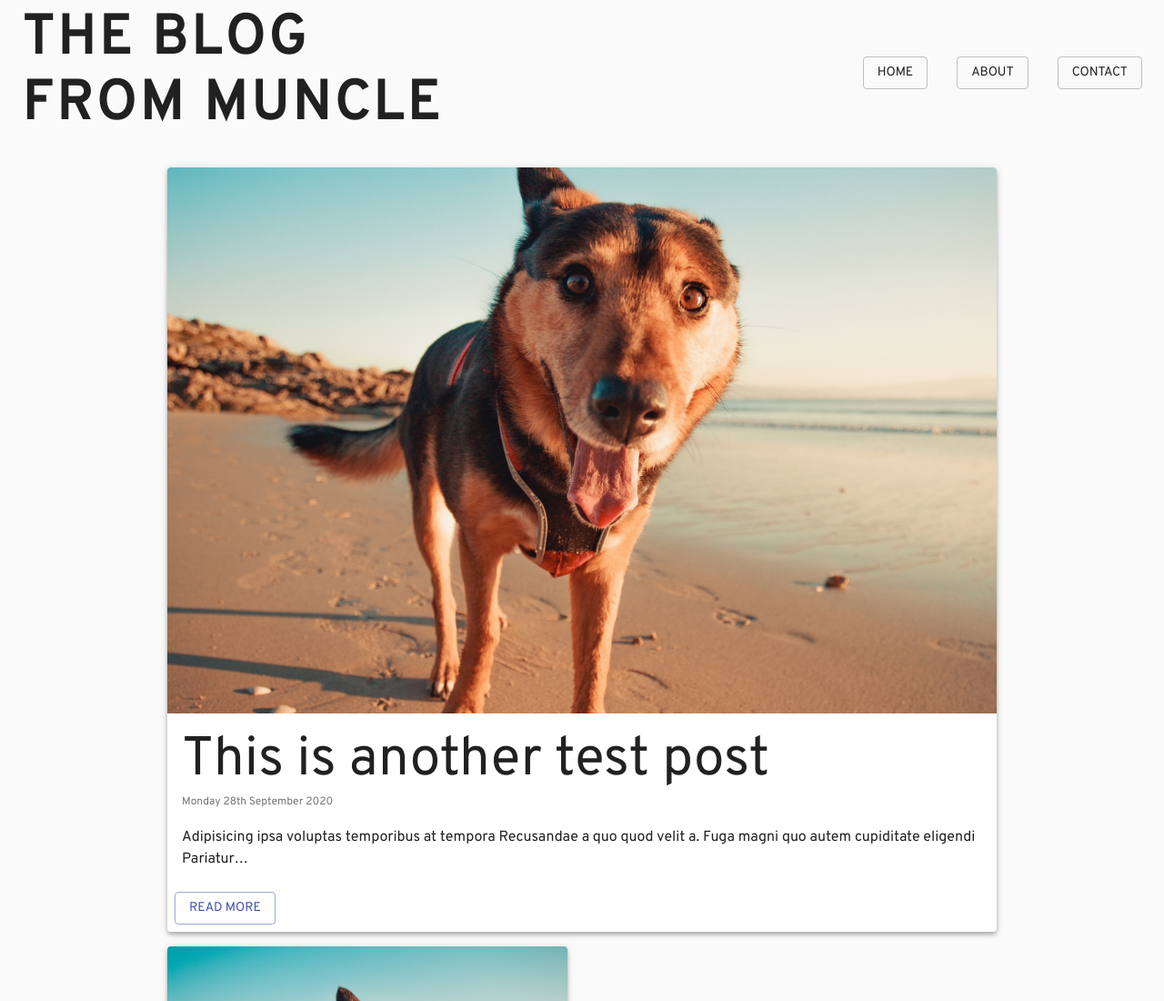
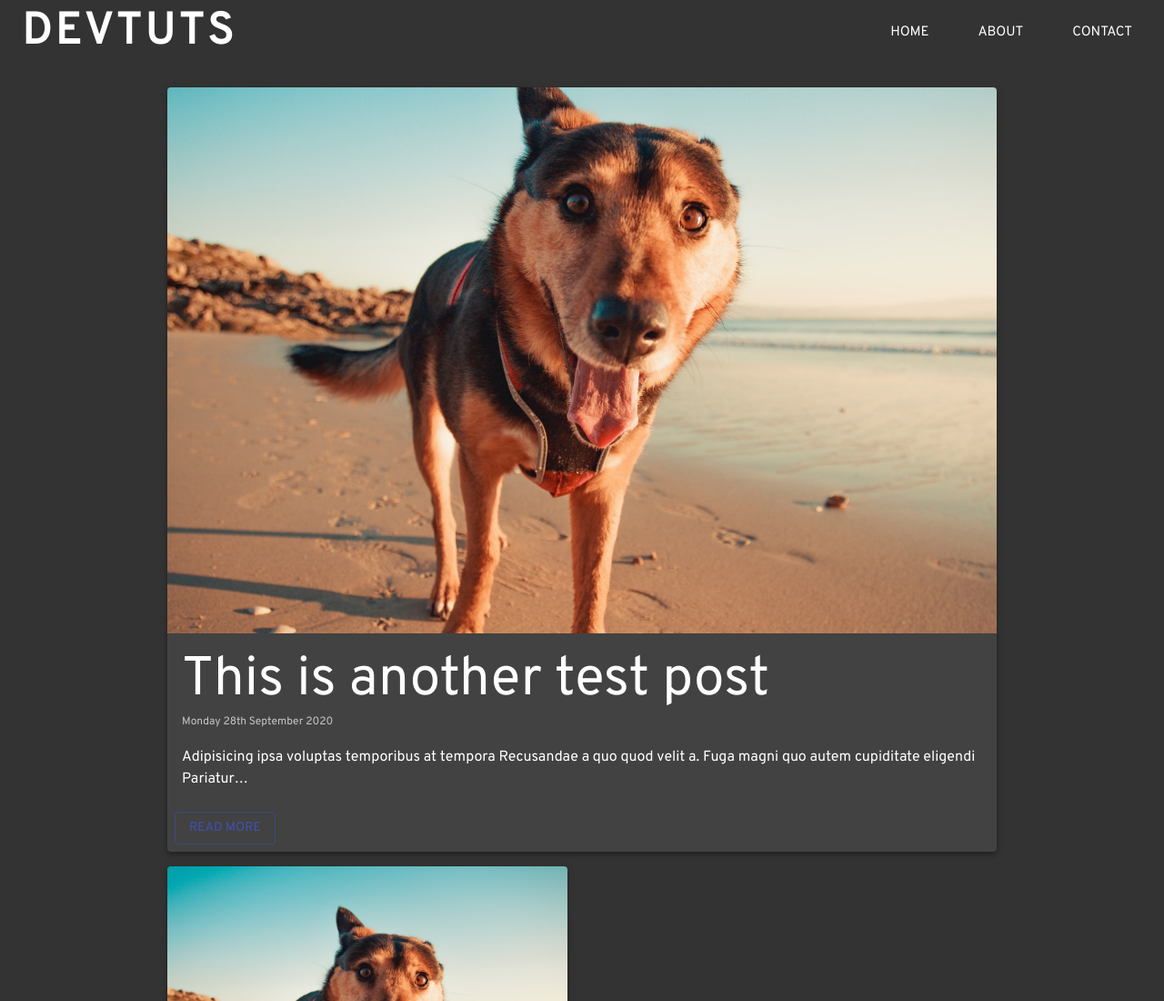
Before and after one commit to dandroos/project-muncle, a Gatsby site: page / in a window 1280 px wide. Shown: the top 1100 px of the page at 91% size. Built offline with nearby package versions, Linux system fonts and the light colour scheme; Gatsby itself is replaced by a stand-in of ours.

Commit message:
Autogit: 05-12-2020 16:09

```diff
--- a/gatsby-config.js
+++ b/gatsby-config.js
@@ -1,7 +1,7 @@
 module.exports = {
   siteMetadata: {
-    title: `The Blog from Muncle`,
-    description: `One man's ramblings, waffles and nonsense about web development, dogs, music, mental health and random tosh!`,
+    title: `DevTuts`,
+    description: `Coding tutorials that focus primarily on web development`,
     author: `@prosprwebdev`,
     font: "Overpass",
   },
--- a/src/components/SocialBar.js
+++ b/src/components/SocialBar.js
@@ -10,7 +10,7 @@ const SocialBar = () => {
           return (
             <Grid item xs={12} md={4}>
               <Button startIcon={<i.icon />} fullWidth>
-                {i.label}
+                I'm on {i.label}!
               </Button>
             </Grid>
           )
--- a/src/components/layout.js
+++ b/src/components/layout.js
@@ -60,8 +60,8 @@ const Layout = ({ children, dispatch }) => {
         <Toolbar>
           <Box my={1} width="65%" maxWidth={500}>
             <Typography
-              variant={isMobile ? "h4" : "h2"}
-              variantMapping={{ h4: "h1", h2: "h1" }}
+              variant={isMobile ? "h4" : "h3"}
+              variantMapping={{ h4: "h1", h3: "h1" }}
               style={{
                 textTransform: "uppercase",
                 fontWeight: 800,
@@ -81,6 +81,8 @@ const Layout = ({ children, dispatch }) => {
           ) : (
             nav.map((link, ind) => (
               <Button
+                variant="text"
+                size="large"
                 style={{ marginRight: ind === nav.length - 1 ? 0 : "2rem" }}
                 onClick={() => navigate(link.link)}
               >
--- a/src/components/theme.js
+++ b/src/components/theme.js
@@ -2,6 +2,12 @@ import { createMuiTheme, responsiveFontSizes } from "@material-ui/core"
 import config from "../../gatsby-config"
 
 const theme = createMuiTheme({
+  palette: {
+    type: "dark",
+    background: {
+      default: "#333333",
+    },
+  },
   typography: {
     fontFamily: config.siteMetadata.font,
   },
--- a/src/social.js
+++ b/src/social.js
@@ -1,6 +1,4 @@
-import { Facebook, Twitter, Instagram } from "mdi-material-ui"
+import { Instagram } from "mdi-material-ui"
 export default [
-  { label: "Facebook", link: "https://facebook.com", icon: Facebook },
-  { label: "Twitter", link: "https://twitter.com", icon: Twitter },
   { label: "Instagram", link: "https://instagram.com", icon: Instagram },
 ]
```
Also changed, not shown: src/pages/about.js (+3 -8 lines).
